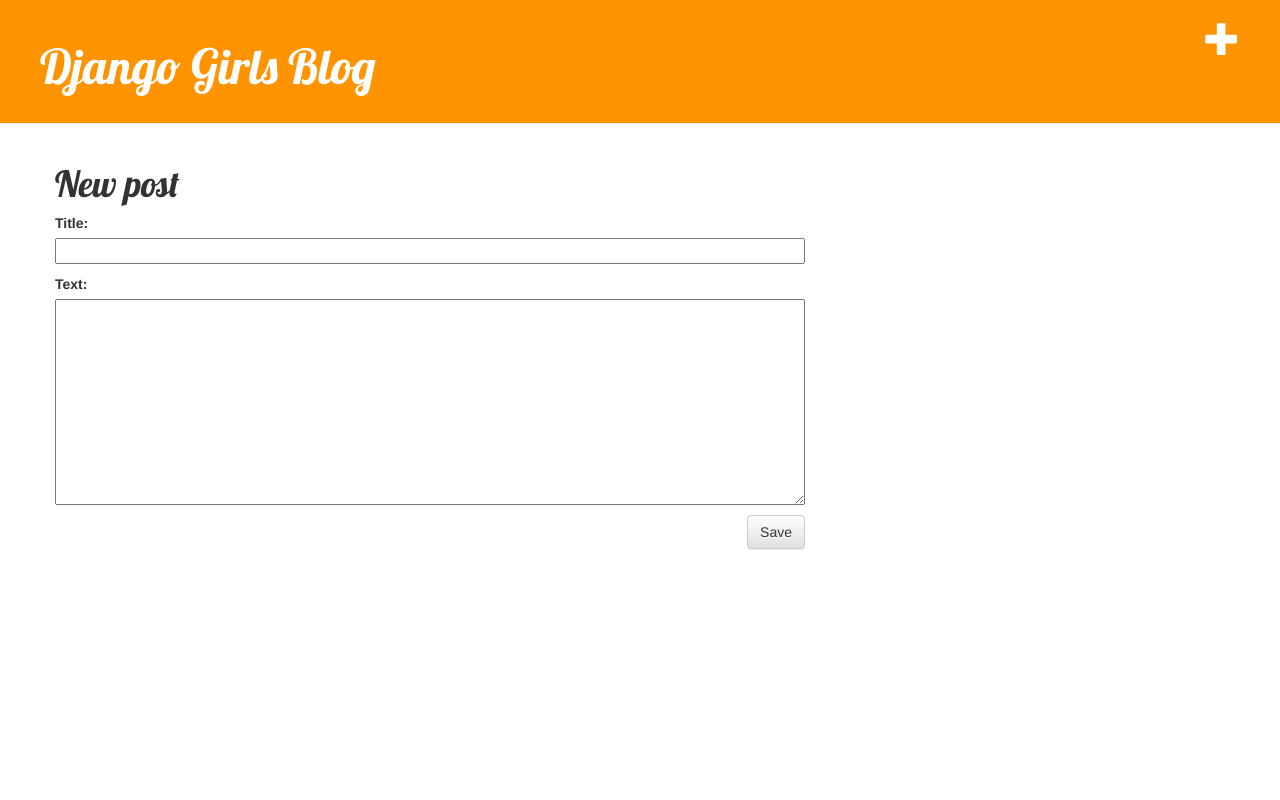
After one commit to Nikakorolkova/my-first-blog, a Django app: page /post/new/ in a window 1280 px wide. The commit adds this page. Run offline with Django 3.2, Linux system fonts and the light colour scheme; the visitor is signed in with stand-in values (Sample User, id 1); some libraries are stand-ins or nearby versions.

Commit message:
добавила вьюхи редактирования, создания поста

```diff
--- /dev/null
+++ b/blog/forms.py
@@ -0,0 +1,9 @@
+from django import forms
+
+from .models import Post
+
+class PostForm(forms.ModelForm):
+
+    class Meta:
+        model = Post
+        fields = ('title', 'text',)
--- /dev/null
+++ b/blog/static/css/blog.css
@@ -0,0 +1,47 @@
+
+.page-header {
+    background-color: #ff9400;
+    margin-top: 0;
+    padding: 20px 20px 20px 40px;
+}
+
+.page-header h1, .page-header h1 a, .page-header h1 a:visited, .page-header h1 a:active {
+    color: #ffffff;
+    font-size: 36pt;
+    text-decoration: none;
+}
+
+.content {
+    margin-left: 40px;
+}
+
+h1, h2, h3, h4 {
+    font-family: 'Lobster', cursive;
+}
+
+.date {
+    color: #828282;
+}
+
+.save {
+    float: right;
+}
+
+.post-form textarea, .post-form input {
+    width: 100%;
+}
+
+.top-menu, .top-menu:hover, .top-menu:visited {
+    color: #ffffff;
+    float: right;
+    font-size: 26pt;
+    margin-right: 20px;
+}
+
+.post {
+    margin-bottom: 70px;
+}
+
+.post h1 a, .post h1 a:visited {
+    color: #000000;
+}
--- /dev/null
+++ b/blog/templates/blog/base.html
@@ -0,0 +1,27 @@
+{% load static %}
+<html>
+<head>
+    <title>Django Girls blog</title>
+    <link rel="stylesheet" href="//maxcdn.bootstrapcdn.com/bootstrap/3.2.0/css/bootstrap.min.css">
+    <link rel="stylesheet" href="//maxcdn.bootstrapcdn.com/bootstrap/3.2.0/css/bootstrap-theme.min.css">
+    <link href='//fonts.googleapis.com/css?family=Lobster&subset=latin,latin-ext' rel='stylesheet' type='text/css'>
+    <link rel="stylesheet" href="{% static 'css/blog.css' %}">
+</head>
+<body>
+<div class="page-header">
+    {% if user.is_authenticated %}
+        <a href="{% url 'post_new' %}" class="top-menu"><span class="glyphicon glyphicon-plus"></span></a>
+    {% endif %}
+    <h1><a href="/">Django Girls Blog</a></h1>
+</div>
+<div class="content container">
+    <div class="row">
+        <div class="col-md-8">
+            {% block content %}
+                kjhgf
+            {% endblock %}
+        </div>
+    </div>
+</div>
+</body>
+</html>
--- /dev/null
+++ b/blog/templates/blog/post_edit.html
@@ -0,0 +1,9 @@
+{% extends 'blog/base.html' %}
+
+{% block content %}
+    <h1>New post</h1>
+    <form method="POST" class="post-form">{% csrf_token %}
+        {{ form.as_p }}
+        <button type="submit" class="save btn btn-default">Save</button>
+    </form>
+{% endblock %}
--- a/blog/urls.py
+++ b/blog/urls.py
@@ -3,4 +3,6 @@ from . import views
 
 urlpatterns = [
     url(r'^$', views.post_list, name='post_list'),
+     url(r'^post/(?P<pk>\d+)/$', views.post_detail, name='post_detail'),
+    url(r'^post/new/$', views.post_new, name='post_new'),
 ]
--- a/blog/views.py
+++ b/blog/views.py
@@ -1,9 +1,28 @@
-from django.shortcuts import render
 from django.utils import timezone
 from .models import Post
+from .forms import PostForm
+from django.shortcuts import render, get_object_or_404, redirect
 
-# Create your views here.
 
 def post_list(request):
     posts = Post.objects.filter(published_date__lte=timezone.now()).order_by('published_date')
     return render(request, 'blog/post_list.html', {'posts': posts})
+
+
+def post_detail(request, pk):
+    post = get_object_or_404(Post, pk=pk)
+    return render(request, 'blog/post_detail.html', {'post': post})
+
+
+def post_new(request):
+    if request.method == "POST":
+        form = PostForm(request.POST)
+        if form.is_valid():
+            post = form.save(commit=False)
+            post.author = request.user
+            post.published_date = timezone.now()
+            post.save()
+            return redirect('post_detail', pk=post.pk)
+    else:
+        form = PostForm()
+    return render(request, 'blog/post_edit.html', {'form': form})
--- a/mysite/settings.py
+++ b/mysite/settings.py
@@ -120,4 +120,4 @@ USE_TZ = True
 # https://docs.djangoproject.com/en/1.11/howto/static-files/
 
 STATIC_URL = '/static/'
-STATIC_ROOT = os.path.join(BASE_DIR, 'static')
+STATICFILES_DIRS = [os.path.join(BASE_DIR, 'static')]
```
Also changed, not shown: blog/templates/blog/post_detail.html (added, +18 -0 lines), blog/templates/blog/post_list.html (+16 -14 lines), mysite/urls.py (line endings or trailing spaces), 1 other file.
